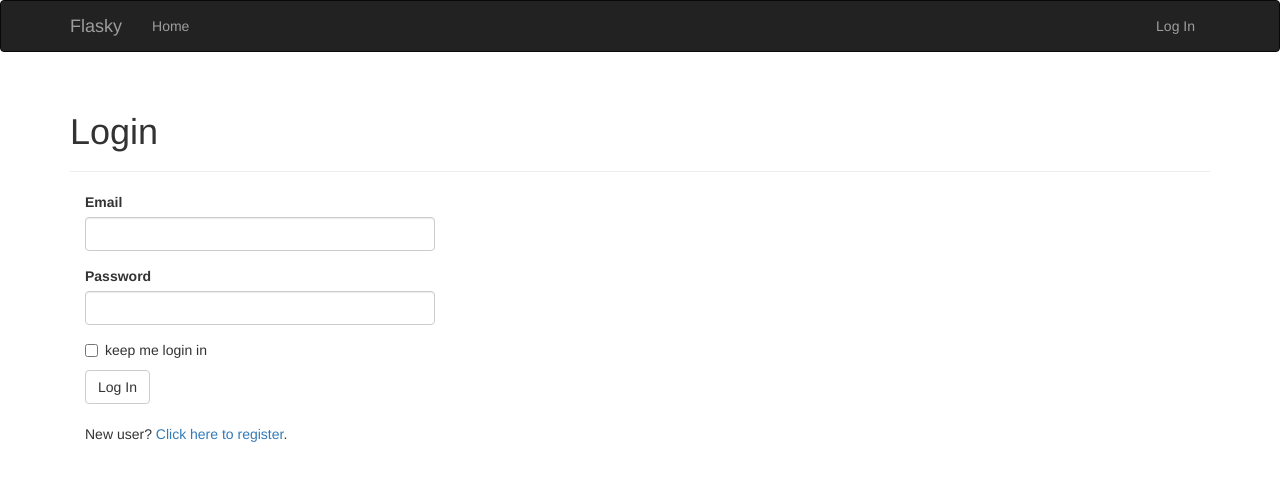
After one commit to zuochiren/flalearn, a Flask app: page /auth/login in a window 1280 px wide. The commit adds this page. Shown: the top 481 px of the page. Run offline with Flask 2, Linux system fonts and the light colour scheme; tables that the repository leaves empty hold one stand-in row (values such as "Sample post"); some libraries are stand-ins or nearby versions.

Commit message:
study chapter 8

```diff
--- /dev/null
+++ b/app/auth/__init__.py
@@ -0,0 +1,5 @@
+from flask import Blueprint
+
+auth = Blueprint('auth', __name__)
+
+from . import views
--- /dev/null
+++ b/app/auth/forms.py
@@ -0,0 +1,34 @@
+from flask_wtf import Form
+from wtforms import StringField, PasswordField, BooleanField, SubmitField
+from wtforms.validators import Required, Length, Email, Regexp, EqualTo
+from wtforms import ValidationError
+from ..models import User
+
+
+class LoginForm(Form):
+	email = StringField('Email', validators = [Required(), Length(1, 64),
+											   Email()])
+	password = PasswordField('Password', validators = [Required()])
+	remember_me = BooleanField('keep me login in')
+	submit = SubmitField('Log In')
+
+
+class RegistrationForm(Form):
+	email = StringField('Email', validators = [Required(), Length(1, 64),
+											   Email()])
+	username = StringField('Username', validators = [
+		Required(), Length(1, 64), Regexp('^[A-Za-z][A-Za-z0-9_.]*$', 0,
+                                     'Usernames must have only letters, '
+                                     'numbers, dots or underscores')])
+	password = PasswordField('Password', validators = [
+		Required(), EqualTo('password2', message = 'Passwords must match.')])
+	password2 = PasswordField('Confirm password', validators = [Required()])
+	submit = SubmitField('Register')
+
+	def validate_email(self, field):
+		if User.query.filter_by(email = field.data).first():
+			raise ValidationError('Email already registered.')
+
+	def validate_username(self, field):
+		if User.query.filter_by(username = field.data).first():
+			raise ValidationError('username already registered.')
--- /dev/null
+++ b/app/auth/views.py
@@ -0,0 +1,83 @@
+from flask import render_template, redirect, request, url_for, flash
+from flask_login import login_user, logout_user, login_required, \
+	current_user
+from . import auth
+from .. import db
+from ..models import User
+from ..email import send_email
+from .forms import LoginForm, RegistrationForm
+
+
+@auth.before_app_request
+def before_request():
+	if current_user.is_authenticated \
+			and not current_user.confirmed \
+			and request.endpoint[:5] != 'auth.' \
+			and request.endpoint != 'static':
+		return redirect(url_for('auth.unconfirmed'))
+
+
+@auth.route('/unconfirmed')
+def unconfirmed():
+	if current_user.is_anonymous or current_user.confirmed:
+		return redirect(url_for('main.index'))
+	return render_template('auth/unconfirmed.html')
+
+
+@auth.route('/login', methods = ['GET', 'POST'])
+def login():
+	form = LoginForm()
+	if form.validate_on_submit():
+		user = User.query.filter_by(email = form.email.data).first()
+		if user is not None and user.verify_password(form.password.data):
+			login_user(user, form.remember_me.data)
+			return redirect(request.args.get('next') or url_for('main.index'))
+		flash('Invalid username or password.')
+	return render_template('auth/login.html', form = form)
+
+
+@auth.route('/logout')
+@login_required
+def logout():
+	logout_user()
+	flash('You have been logged out.')
+	return redirect(url_for('main.index'))
+
+
+@auth.route('/register', methods = ['GET', 'POST'])
+def register():
+	form = RegistrationForm()
+	if form.validate_on_submit():
+		user = User(email = form.email.data,
+					username = form.username.data,
+					password = form.password.data)
+		db.session.add(user)
+		db.session.commit()
+		token = user.generate_confirmation_token()
+		send_email(user.email, 'Confirm Your Account',
+				   'auth/email/confirm', user = user, token = token)
+		flash('A confirmation email has been sent to you by email.')
+		return redirect(url_for('main.index'))
+	return render_template('auth/register.html', form = form)
+
+
+@auth.route('/confirm/<token>')
+#@login_required
+def confirm(token):
+	if current_user.confirmed:
+		return redirect(uel_for('main.index'))
+	if current_user.confirm(token):
+		flash('You have confirmed your account. Thanks!')
+	else:
+		flash('The confirmation link is invalid or has expired.')
+	return redirect(url_for('main.index'))
+
+
+@auth.route('/confirm')
+@login_required
+def resend_confirmation():
+	token = current_user.generate_confirmation_token()
+	send_email(current_user.email, 'Confirm Your Account',
+			   'auth/email/confirm', user = current_user, token = token)
+	flash('A new confirmation email has been sent to you by email.')
+	return redirect(url_for('main.index'))
--- /dev/null
+++ b/app/templates/auth/login.html
@@ -0,0 +1,15 @@
+{% extends "base.html" %}
+{% import "bootstrap/wtf.html" as wtf %}
+
+{% block title %}Flasky - Login{% endblock %}
+
+{% block page_content %}
+<div class="page-header">
+    <h1>Login</h1>
+</div>
+<div class="col-md-4">
+    {{ wtf.quick_form(form) }}
+    <br>
+    <p>New user? <a href="{{ url_for('auth.register') }}">Click here to register</a>.</p>
+</div>
+{% endblock %}
--- a/app/templates/base.html
+++ b/app/templates/base.html
@@ -18,11 +18,18 @@
                 <span class="icon-bar"></span>
                 <span class="icon-bar"></span>
             </button>
-            <a class="navbar-brand" href="/">Flasky</a>
+            <a class="navbar-brand" href="{{ url_for('main.index') }}">Flasky</a>
         </div>
         <div class="navbar-collapse collapse">
             <ul class="nav navbar-nav">
-                <li><a href="/">Home</a></li>
+                <li><a href="{{ url_for('main.index') }}">Home</a></li>
+            </ul>
+            <ul class="nav navbar-nav navbar-right">
+                {% if current_user.is_authenticated %}
+                <li><a href="{{ url_for('auth.logout') }}">Log Out</a></li>
+                {% else %}
+                <li><a href="{{ url_for('auth.login') }}">Log In</a></li>
+                {% endif %}
             </ul>
         </div>
     </div>
```
Also changed, not shown: app/__init__.py (+8 -0 lines), app/eamil.py (deleted, +0 -20 lines), app/main/views.py (+6 -5 lines), app/models.py (+44 -2 lines), app/templates/auth/email/confirm.html (added, +8 -0 lines), app/templates/auth/email/confirm.txt (added, +13 -0 lines), app/templates/auth/register.html (added, +13 -0 lines), app/templates/auth/unconfirmed.html (added, +20 -0 lines), app/templates/index.html (+1 -8 lines), migrations/versions/767f08cb1009_.py (deleted, +0 -43 lines), tests/test_user_model.py (added, +60 -0 lines).
